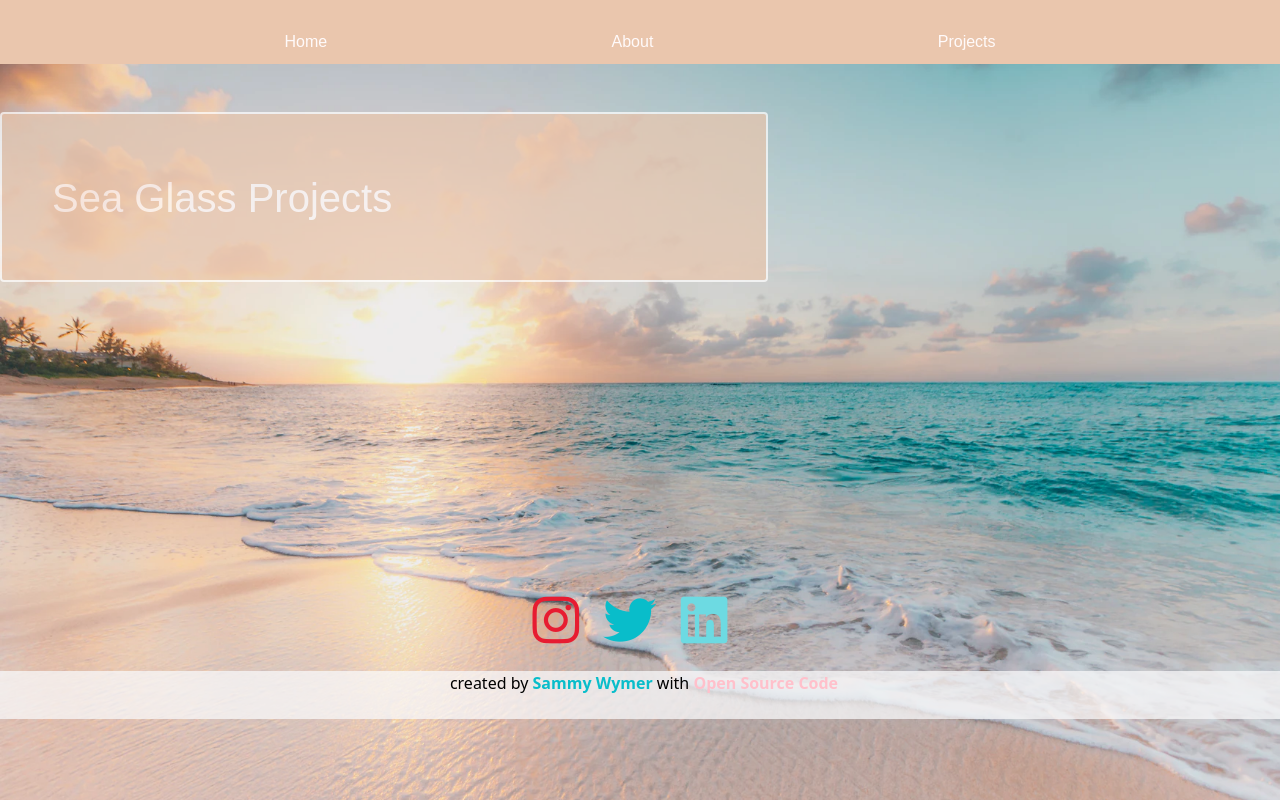
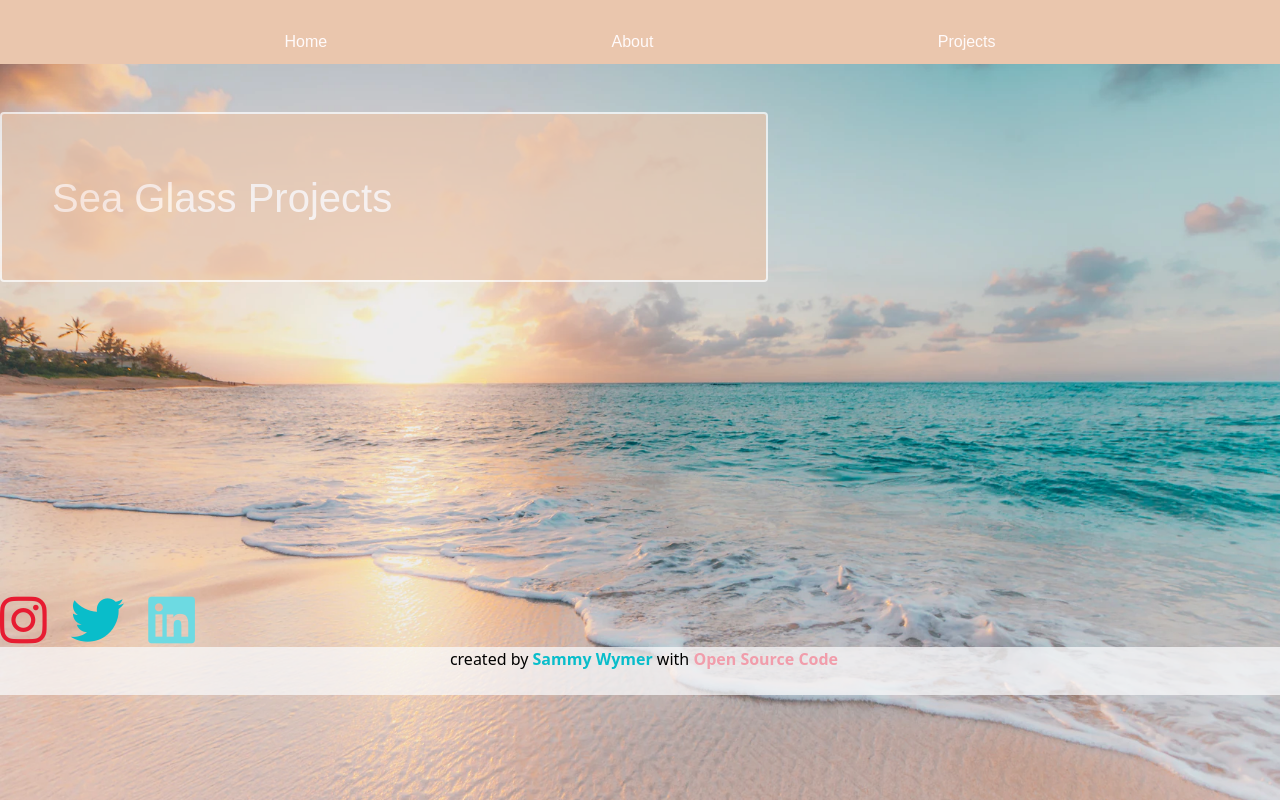
Before and after one commit to swymerjo/Sea-Glass-Jason, a plain HTML site: page projects.html in a window 1280 px wide. Drawn offline with nearby package versions, Linux system fonts and the light colour scheme; a web font is replaced by a local one.

Commit message:
made project footer more responsive

```diff
--- a/src/style.css
+++ b/src/style.css
@@ -102,11 +102,11 @@ border-radius: 10px;
   }
 
   .footer-link {
-    color: pink;
+    color: rgb(241, 157, 171);
     font-weight: bold;
   }
   .footer-name:hover{
-    color: pink;
+    color: rgb(241, 157, 171);
   }
   .footer-link:hover {
     color: #09bdca;
@@ -134,3 +134,9 @@ border-radius: 10px;
     }
 
 }
+@media(min-width:1000px) {
+.icon-wrapper {
+  display:inline;
+  padding-bottom: 30px;
+}
+}
```
